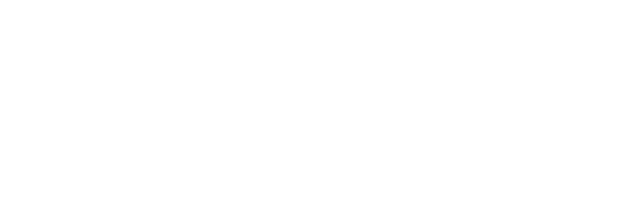
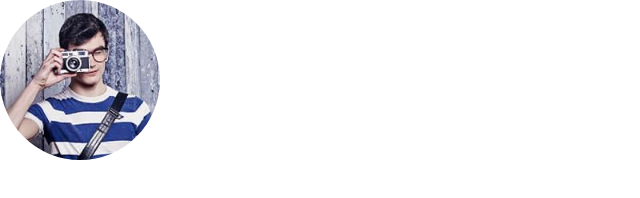
Before and after one commit to maratabdulin/htmlcss-20210812_marato13, a website: page 06-lection4/01-avatar/index.html in a window 1280 px wide. Shown: the whole page, without its empty margins (0-640 px from the left). Drawn offline with Linux system fonts and the light colour scheme.

Commit message:
add avatar solution

```diff
--- a/06-lection4/01-avatar/avatar.css
+++ b/06-lection4/01-avatar/avatar.css
@@ -0,0 +1,8 @@
+
+.avatar__image {
+	border-radius: 50%;
+	max-width: 160px;
+	max-height: 160px;
+	aspect-ratio: 1/1;
+	object-fit: cover;
+}
--- a/06-lection4/01-avatar/index.html
+++ b/06-lection4/01-avatar/index.html
@@ -1,11 +1,17 @@
 <!DOCTYPE html>
 <!-- Страница с аватаром -->
 <html lang="ru">
-    <head>
-        <link rel="stylesheet" href="../../assets/css/main.css">
-        <link rel="stylesheet" href="./avatar.css">
-    </head>
-    <body>
 
-    </body>
+<head>
+    <link rel="stylesheet" href="../../assets/css/main.css">
+    <link rel="stylesheet" href="./avatar.css">
+</head>
+
+<body>
+    <div class="avatar">
+        <img class="avatar__image"src="./public/avatar-200.jpg" alt="Аватар">
+    </div>
+</body>
+
+
 </html>
```
